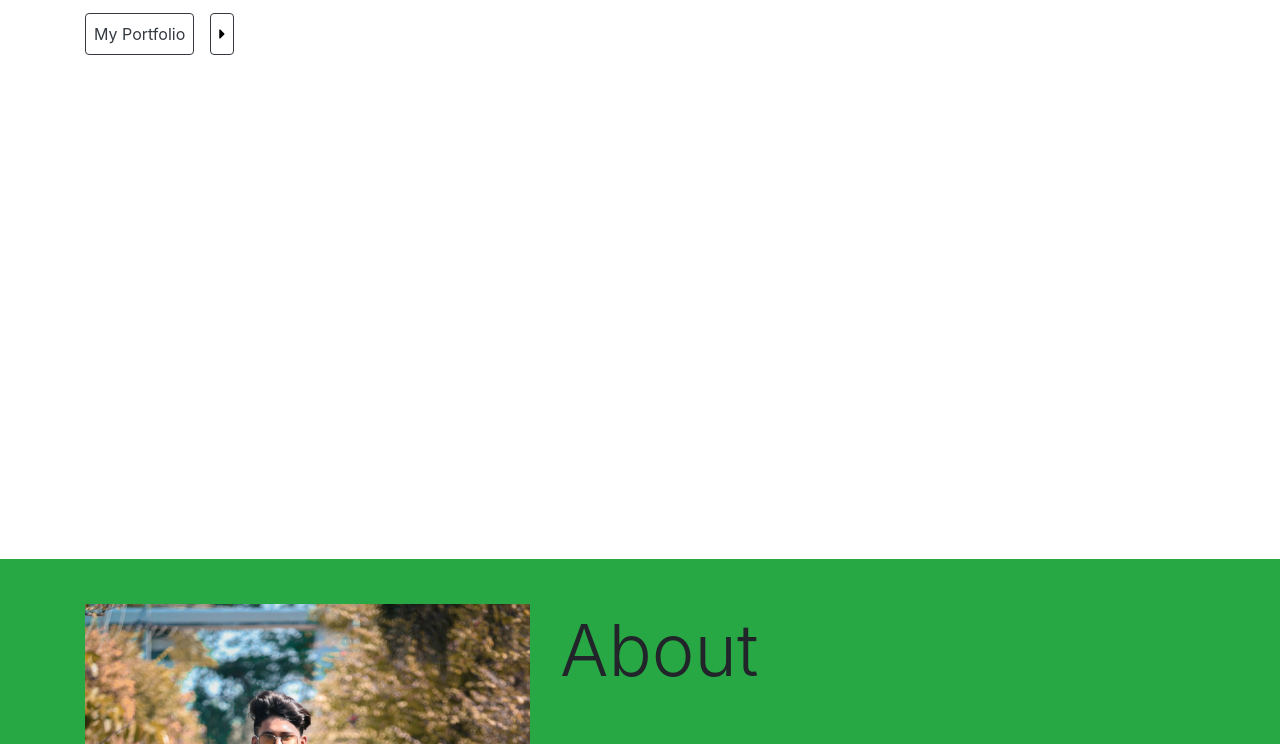
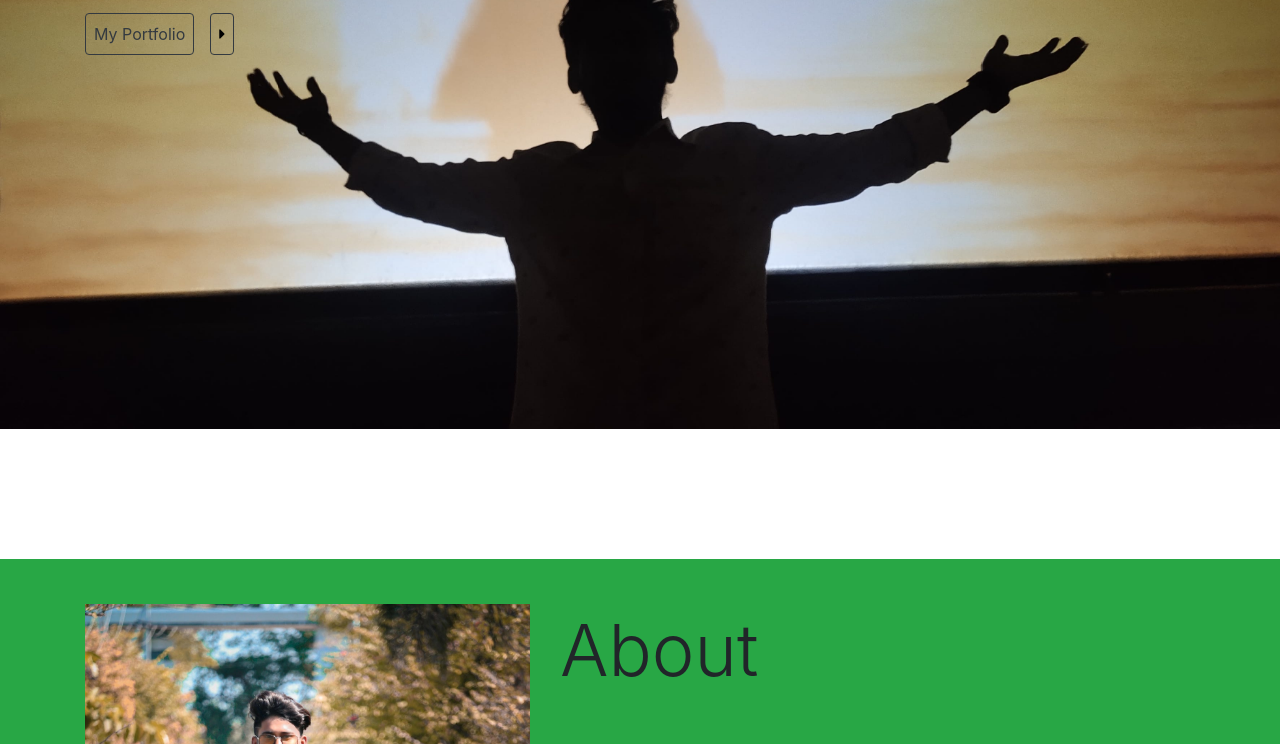
Before and after one commit to RK-733s/MinePortfolio, a plain HTML site: page index.html in a window 1280 px wide. Shown: the part 241-985 px from the top of the page. Drawn offline with nearby package versions, Linux system fonts and the light colour scheme.

Commit message:
Update style.css

```diff
--- a/style.css
+++ b/style.css
@@ -15,7 +15,7 @@ section {
 }
 
 #home {
-    background: url(/IMAGES/IMG_20221217_220704_865.jpg);
+    background: url(IMG_20221217_220704_865.jpg);
     background-position: top;
     background-repeat: no-repeat;
     background-size: 100%;
```
